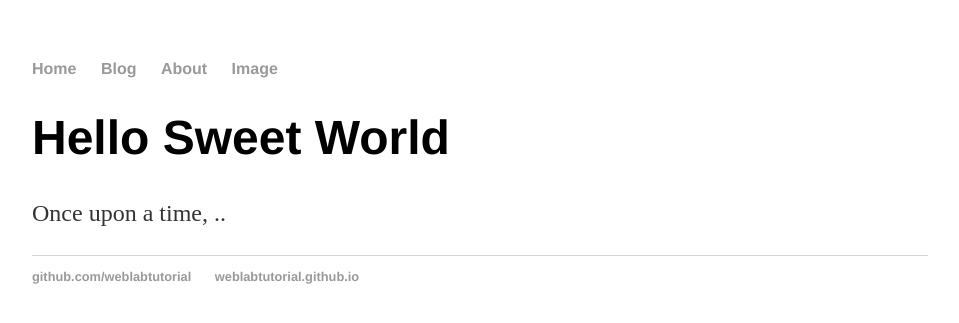
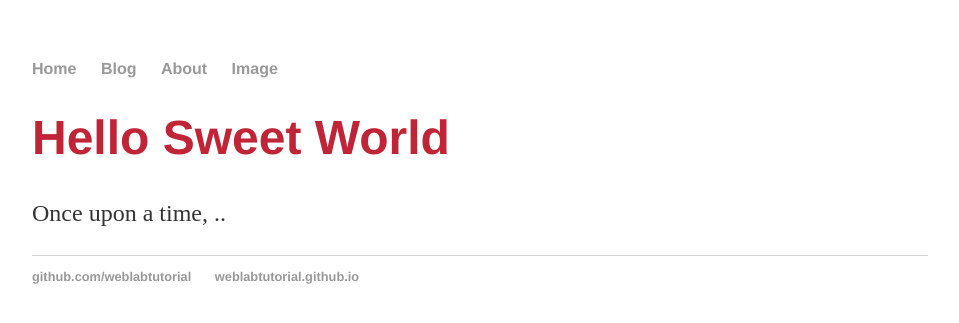
Before and after one commit to Kanaga2004/Kanaga2004.github.io, a Jekyll site: the page built from index.html, in a window 1280 px wide. Shown: the top 323 px of the page, without its empty margins (160-1119 px from the left). Built offline with Jekyll 4.4.1, drawn with Linux system fonts in a browser that asks for light colours.

Commit message:
Update main.css

```diff
--- a/css/main.css
+++ b/css/main.css
@@ -6,7 +6,7 @@ body {
 h1 {
  font-size: 3em;
  font-family:'Helvetica', 'Arial', 'Sans-Serif';
- color: '#c02537';
+ color:#c02537;
 }
 p {
  font-size: 1.5em;
```
